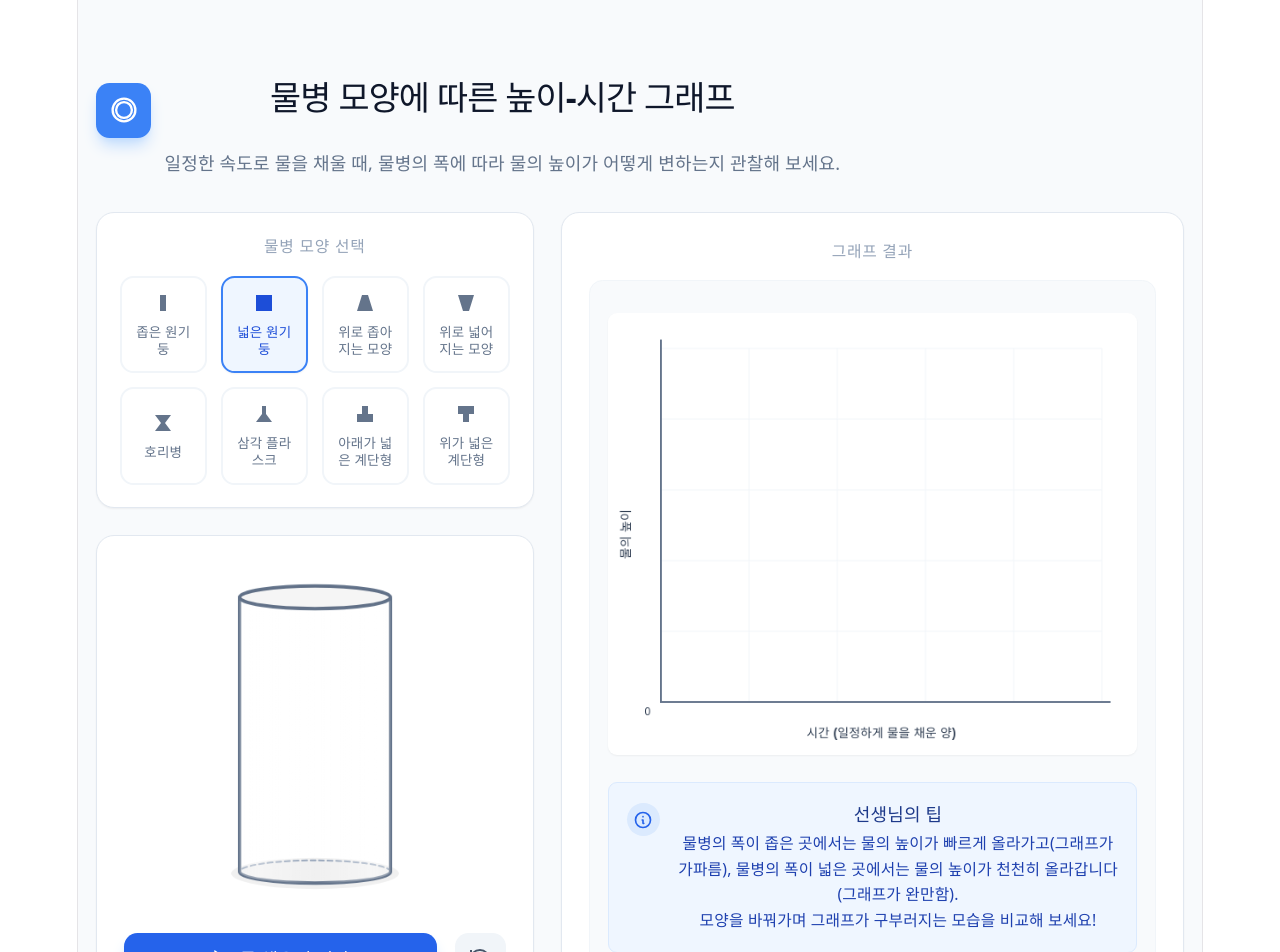
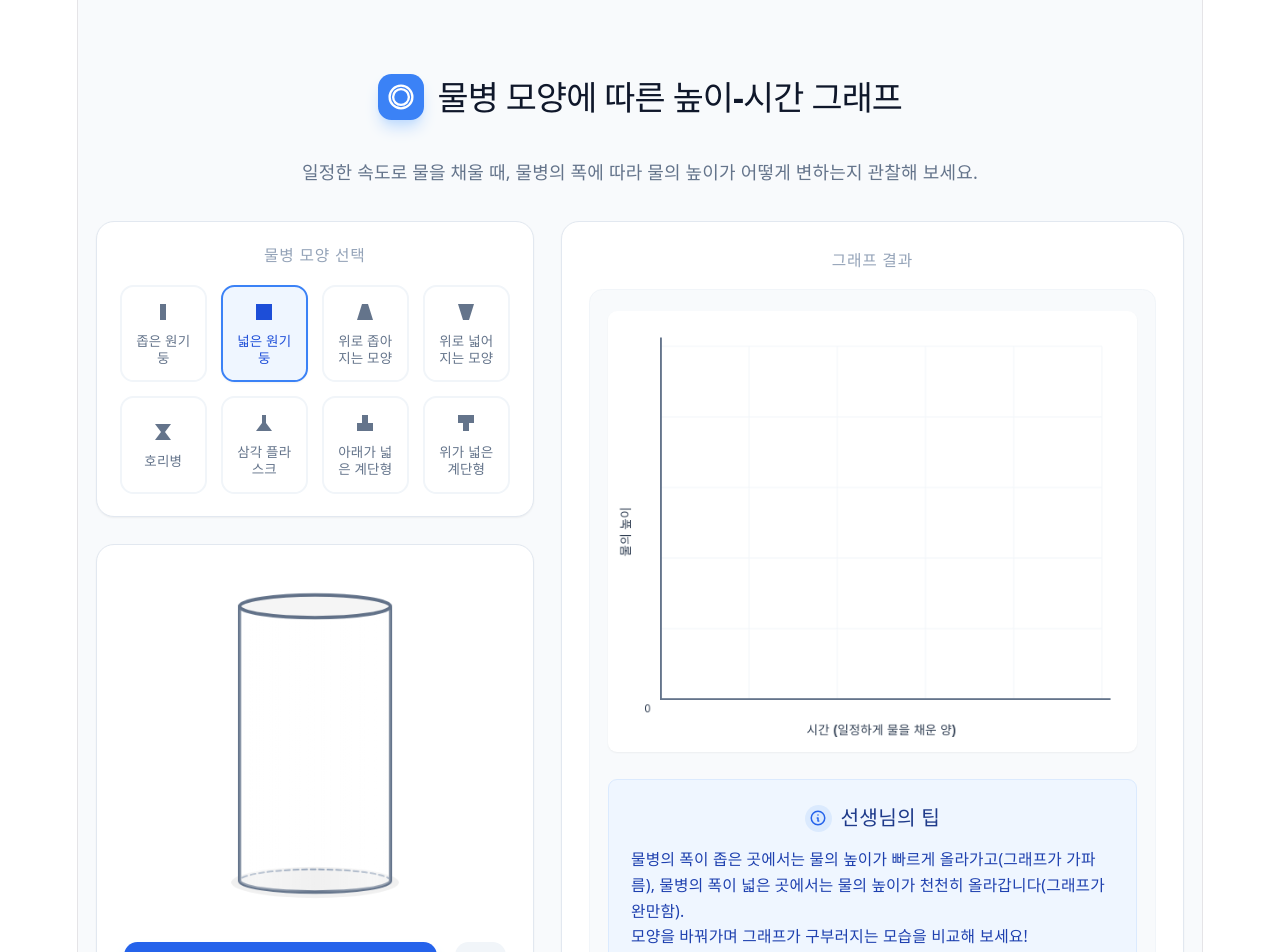
Before and after one commit to Baek1203/water-simulator, a React (Vite) app: page / in a window 1280 px wide. Shown: the top 952 px of the page. Built offline with nearby package versions, Linux system fonts and the light colour scheme.

Commit message:
Add files via upload

```diff
--- a/src/App.jsx
+++ b/src/App.jsx
@@ -477,16 +477,16 @@ export default function App() {
   return (
     <div className="min-h-screen bg-slate-50 flex flex-col items-center py-10 px-4 font-sans text-slate-800">
 
-      <div className="max-w-5xl w-full flex items-center gap-3 mb-8">
-        <div className="p-3 bg-blue-500 rounded-xl shadow-lg shadow-blue-200 text-white">
+      <div className="max-w-5xl w-full flex flex-col items-center justify-center mb-8">
+        <div className="flex items-center justify-center gap-3 mb-2">
+          <div className="p-2 bg-blue-500 rounded-xl shadow-lg shadow-blue-200 text-white">
             <svg width="28" height="28" fill="none" viewBox="0 0 24 24" stroke="currentColor" strokeWidth={2}>
               <path strokeLinecap="round" strokeLinejoin="round" d="M12 2.25c-5.385 0-9.75 4.365-9.75 9.75s4.365 9.75 9.75 9.75 9.75-4.365 9.75-9.75S17.385 2.25 12 2.25zM12 18.75c-3.728 0-6.75-3.022-6.75-6.75s3.022-6.75 6.75-6.75 6.75 3.022 6.75 6.75-3.022 6.75-6.75 6.75z" />
             </svg>
           </div>
-        <div>
-          <h1 className="text-3xl font-extrabold tracking-tight text-slate-900">물병 모양에 따른 높이-시간 그래프</h1>
-          <p className="text-slate-500 mt-1 font-medium">일정한 속도로 물을 채울 때, 물병의 폭에 따라 물의 높이가 어떻게 변하는지 관찰해 보세요.</p>
+          <h1 className="text-3xl font-extrabold tracking-tight text-slate-900 text-center">물병 모양에 따른 높이-시간 그래프</h1>
         </div>
+        <p className="text-slate-500 font-medium text-center">일정한 속도로 물을 채울 때, 물병의 폭에 따라 물의 높이가 어떻게 변하는지 관찰해 보세요.</p>
       </div>
 
       <div className="max-w-5xl w-full grid grid-cols-1 lg:grid-cols-12 gap-6">
@@ -561,20 +561,20 @@ export default function App() {
               className="w-full h-auto max-w-full rounded-lg bg-white shadow-sm"
             />
 
-            <div className="mt-6 w-full bg-blue-50 border border-blue-100 rounded-lg p-4 flex gap-4 items-start">
-              <div className="bg-blue-100 text-blue-600 p-1.5 rounded-full shrink-0 mt-0.5">
-                <svg width="20" height="20" fill="none" viewBox="0 0 24 24" stroke="currentColor" strokeWidth={2}>
+            <div className="mt-6 w-full bg-blue-50 border border-blue-100 rounded-lg p-5 flex flex-col">
+              <div className="flex items-center justify-center gap-2 mb-3 w-full">
+                <div className="bg-blue-100 text-blue-600 p-1 rounded-full shrink-0">
+                  <svg width="18" height="18" fill="none" viewBox="0 0 24 24" stroke="currentColor" strokeWidth={2}>
                     <path strokeLinecap="round" strokeLinejoin="round" d="M13 16h-1v-4h-1m1-4h.01M21 12a9 9 0 11-18 0 9 9 0 0118 0z" />
                   </svg>
                 </div>
-              <div>
-                <h3 className="font-bold text-blue-900 mb-1">선생님의 팁</h3>
-                <p className="text-sm text-blue-800 leading-relaxed">
+                <h3 className="font-bold text-blue-900 text-lg">선생님의 팁</h3>
+              </div>
+              <p className="text-sm text-blue-800 leading-relaxed text-left w-full">
                 물병의 폭이 좁은 곳에서는 물의 높이가 <b>빠르게</b> 올라가고(그래프가 가파름),
                 물병의 폭이 넓은 곳에서는 물의 높이가 <b>천천히</b> 올라갑니다(그래프가 완만함).
                 <br className="hidden sm:block"/>모양을 바꿔가며 그래프가 구부러지는 모습을 비교해 보세요!
               </p>
-              </div>
             </div>
           </div>
         </div>
```
Lines whose indentation alone changed are shown as unchanged.
